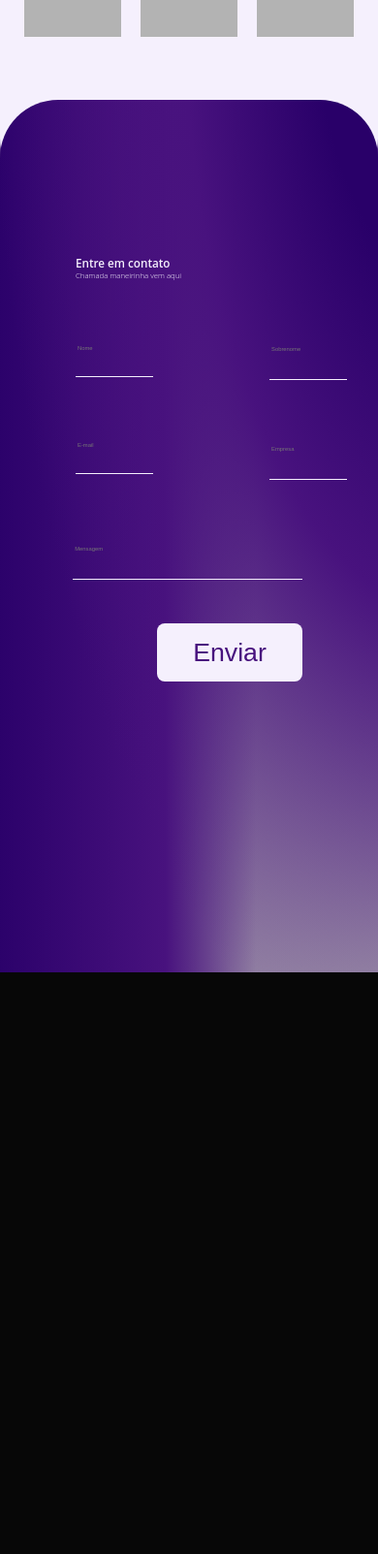
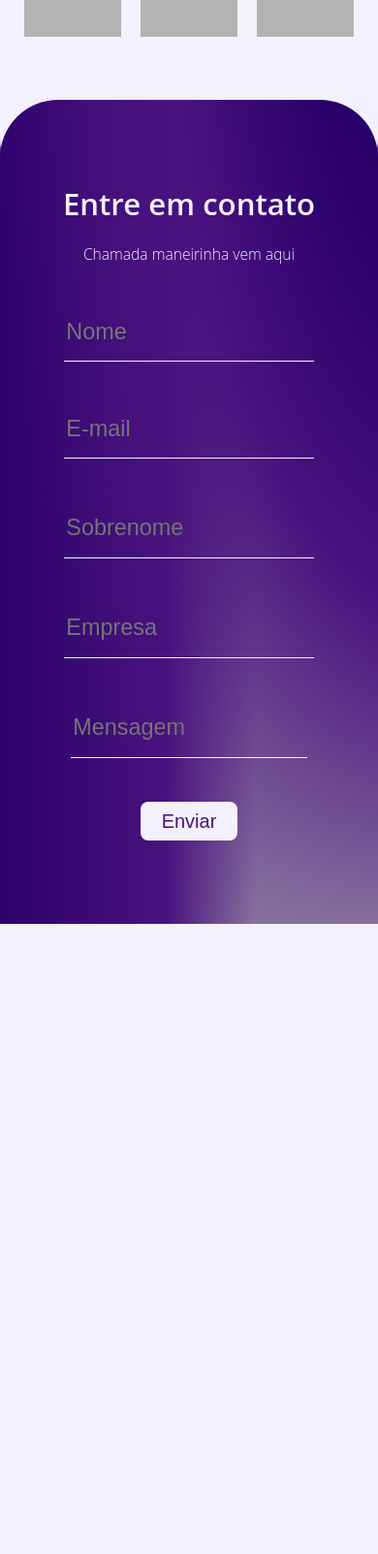
Before and after one commit to louipasquini/otf-agency, a Flask app: page / in a window 390 px wide. Shown: the part 2736-4339 px from the top of the page at 97% size. After the commit the page ends 3689 px from the top, so only its background shows below. Run offline with Flask 2, Linux system fonts and the light colour scheme.

Commit message:
update: contact section for mobile

```diff
--- a/static/style.css
+++ b/static/style.css
@@ -1112,4 +1112,148 @@
         border-radius: 50%;
         background-color: var(--dark-purple);
     }
+
+    .entrarcontato {
+    width: 125%;
+    height: 1000px;
+    border-radius: 60px;
+    margin-top: -100px;
+    display: flex;
+    flex-direction: column;
+    justify-content: center;
+    align-items: center;
+    background:
+          radial-gradient(ellipse at right top, var(--dark-purple) 20%, var(--bright-purple) 40%, transparent 70%) right top,
+          linear-gradient(to right, var(--dark-purple) 0%, var(--bright-purple) 40%, transparent 60%) left,
+          radial-gradient(ellipse at right bottom, var(--grey) 0%, var(--bright-purple) 100%) right bottom;
+        background-size: 120% 120%;
+
+        -webkit-animation: AnimationName 10s ease-in-out infinite;
+        -moz-animation: AnimationName 10s ease-in-out infinite;
+        animation: AnimationName 10s ease-in-out infinite;
+    }
+
+    .entrarcontato > div {
+        width: 60%;
+        height: 100%;
+        margin-top: -150px;
+        display: flex;
+        justify-content: center;
+        align-items: center;
+        flex-direction: column;
+    }
+
+    .entrarcontato > div > h1 {
+        width: 120%;
+        color: var(--off-white);
+        font-size: 8dvw;
+        margin: 0;
+        margin-bottom: 10px;
+        font-weight: 600;
+        text-align: center;
+    }
+
+    .entrarcontato > div > h2 {
+        color: var(--off-white);
+        font-size: 4dvw;
+        margin: 0;
+        text-align: center;
+        margin-top: 10px;
+        font-weight: 200;
+    }
+
+    .infos {
+        width: 110%;
+        display: flex;
+        justify-content: center;
+        align-items: center;
+        flex-direction: column;
+    }
+
+    .leftinfos {
+        width: 100%;
+        height: 200px;
+        display: flex;
+        flex-direction: column;
+        padding-right: 0;
+    }
+
+    .leftinfos > input {
+        height: 60px;
+        background-color: transparent;
+        border: none;
+        color: var(--off-white);
+        border-bottom: 1px solid var(--off-white);
+        outline: none;
+        font-size: 6dvw;
+        font-weight: 200;
+        margin-top: 40px;
+        border-radius: 0;
+    }
+
+    .rightinfos {
+        width: 100%;
+        display: flex;
+        flex-direction: column;
+        padding-left: 0;
+    }
+
+    .rightinfos > input {
+        height: 60px;
+        background-color: transparent;
+        border: none;
+        color: var(--off-white);
+        border-bottom: 1px solid var(--off-white);
+        outline: none;
+        font-size: 6dvw;
+        font-weight: 200;
+        margin-top: 40px;
+        border-radius: 0;
+    }
+
+    .mensagem {
+        width: 110%;
+        display: flex;
+        flex-direction: column;
+        align-items: center;
+    }
+
+    .mensagem > input {
+        width: 93%;
+        height: 60px;
+        background-color: transparent;
+        border: none;
+        color: var(--off-white);
+        border-bottom: 1px solid var(--off-white);
+        outline: none;
+        font-size: 6dvw;
+        font-weight: 200;
+        margin-top: 40px;
+        border-radius: 0;
+    }
+
+    .mensagem > button {
+        width: 100px;
+        height: 40px;
+        margin-top: 45px;
+        border: none;
+        outline: none;
+        background-color: var(--off-white);
+        color: var(--bright-purple);
+        font-size: 15pt;
+        border-radius: 8px;
+        transition: all 0.1s ease-in-out;
+    }
+
+    .mensagem > button:hover {
+        background-color: var(--dark-purple);
+        color: var(--off-white);
+    }
+
+    footer {
+        width: 125%;
+        height: 600px;
+        background-color: var(--off-white);
+        margin-top: -150px;
+    }
 }
```
